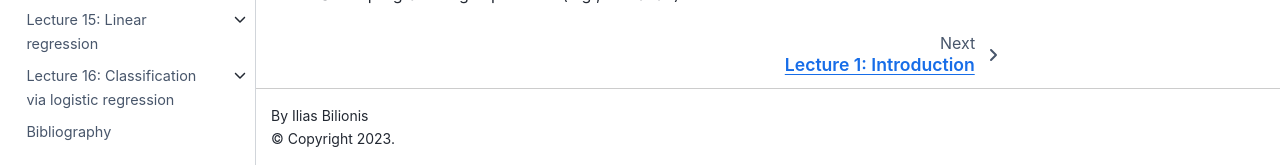
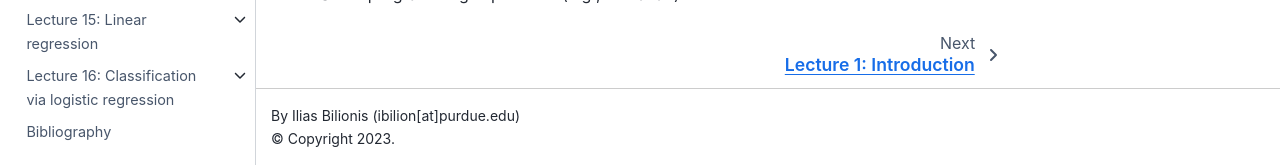
Before and after one commit to PurdueMechanicalEngineering/me-297-intro-to-data-science, a Jupyter Book: the page built from index.md, in a window 1280 px wide and 1283 px high. Shown: the part 1118-1283 px from the top of the window. Built offline with Jupyter Book 1.0.4 settings and Sphinx 7.4.7 and the Sphinx Book theme 1.1.4, drawn with Linux system fonts in a browser that asks for light colours; pages that are not in the unit, such as notebooks, are missing from menus.

Commit message:
Added repository info to _config.yml.

```diff
--- a/_config.yml
+++ b/_config.yml
@@ -2,7 +2,9 @@
 title: "Introduction to Data Science for Mechanical Engineers (Lecture Book)"
 execute:
   execute_notebooks: "off"
-author: "Ilias Bilionis"
+author: "Ilias Bilionis (ibilion[at]purdue.edu)"
+repository:
+  url: "https://github.com/PurdueMechanicalEngineering/me-297-intro-to-data-science"
 launch_buttons:
   colab_url: "https://colab.research.google.com"
 bibtex_bibfiles:
```
